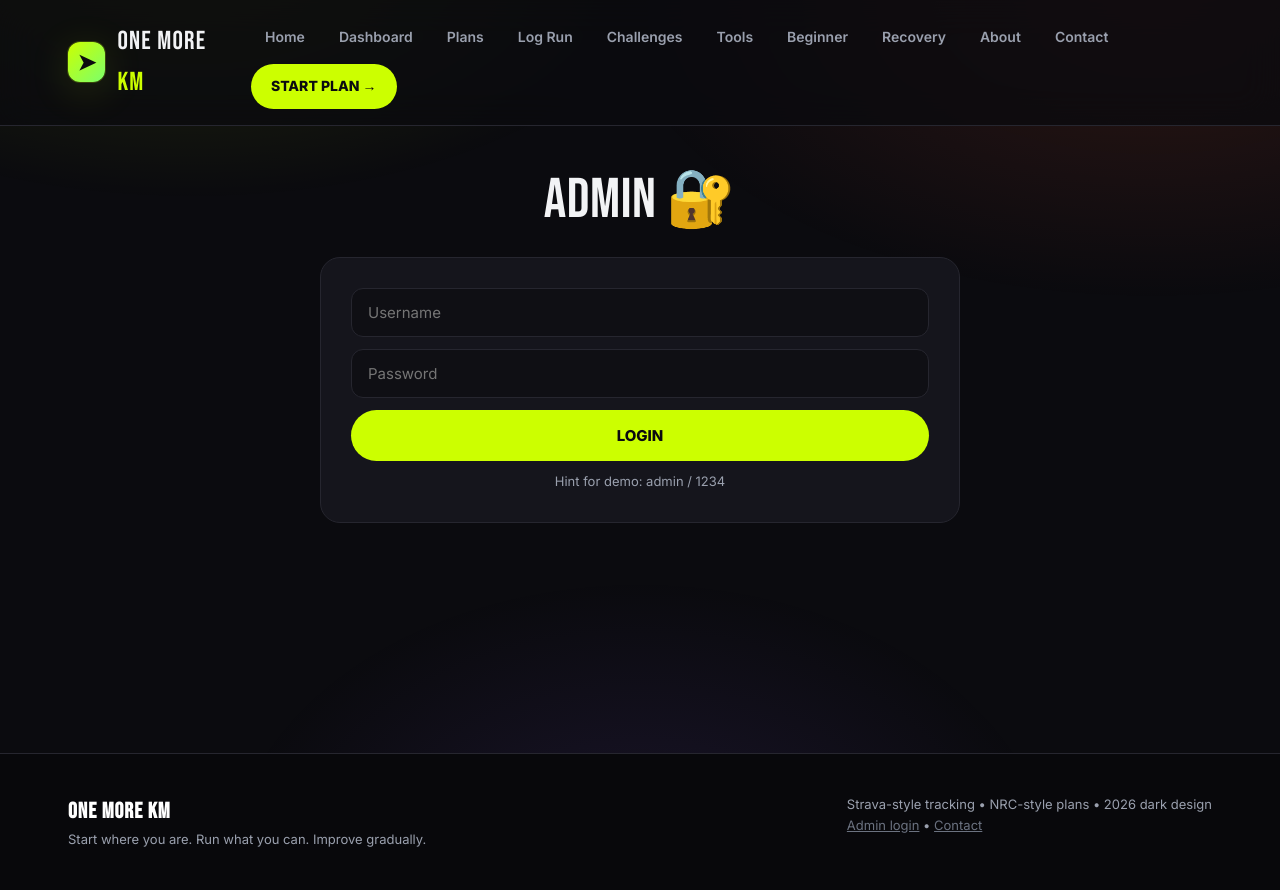
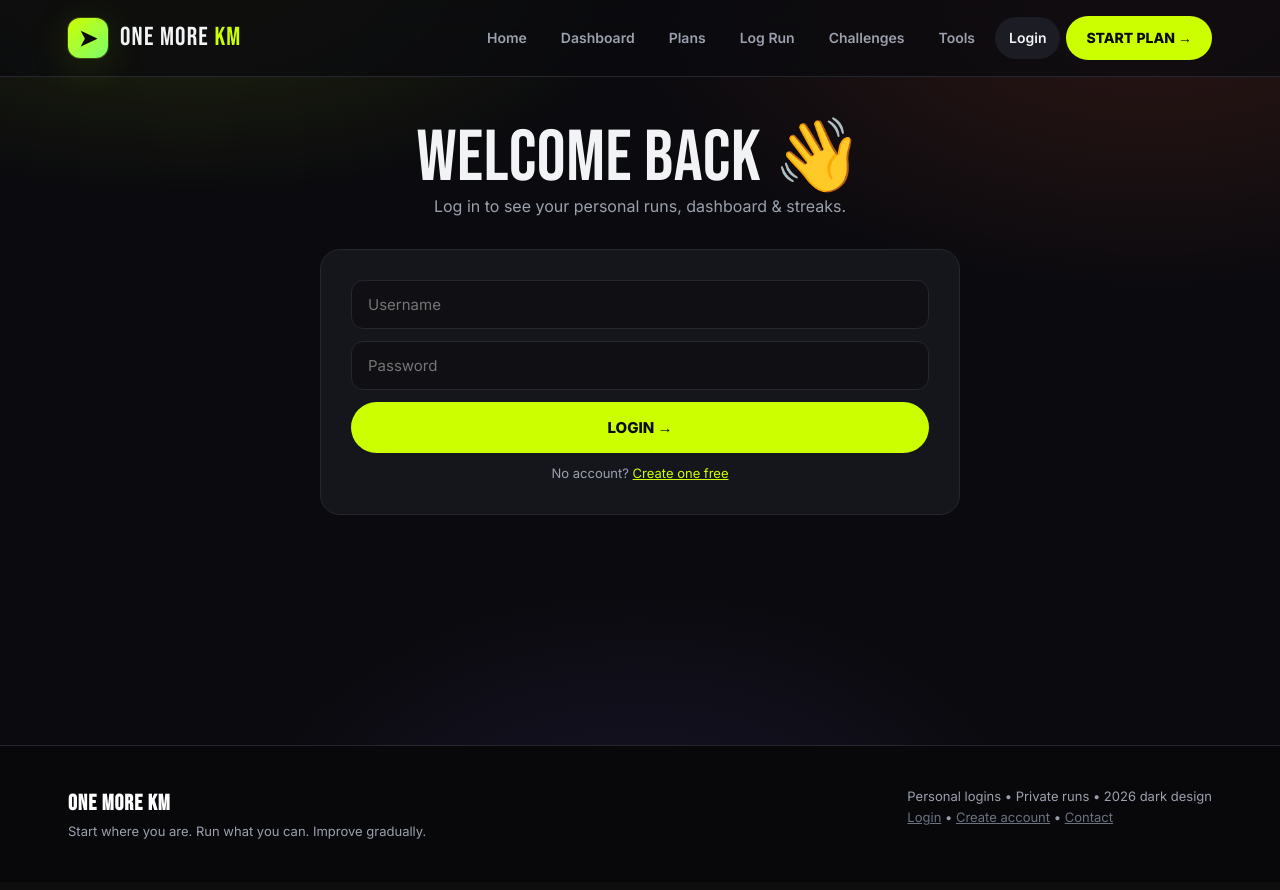
Before and after one commit to sikanda1001-bit/one-more-km, a Flask app: page /login in a window 1280 px wide. After the commit the page ends 839 px from the top, so only its background shows below. Run offline with Flask 3, Linux system fonts and the light colour scheme.

Commit message:
Personal accounts: register/login, private per-user runs

```diff
--- a/app.py
+++ b/app.py
@@ -1,7 +1,9 @@
-from flask import Flask, render_template, request, redirect, session, jsonify
+from flask import Flask, render_template, request, redirect, session, jsonify, g
 import sqlite3
 import os
+import functools
 from datetime import datetime, date, timedelta
+from werkzeug.security import generate_password_hash, check_password_hash
 
 app = Flask(__name__)
 app.secret_key = os.environ.get("SECRET_KEY", "my-secret-key-123")
@@ -41,8 +43,51 @@ def create_database():
             created_at TEXT NOT NULL
         )
     """)
+    connection.execute("""
+        CREATE TABLE IF NOT EXISTS users (
+            id INTEGER PRIMARY KEY AUTOINCREMENT,
+            username TEXT UNIQUE NOT NULL,
+            password_hash TEXT NOT NULL,
+            created_at TEXT NOT NULL
+        )
+    """)
+    # Migration: personal runs — add user_id if missing
+    try:
+        cols = [r[1] for r in connection.execute("PRAGMA table_info(runs)").fetchall()]
+        if "user_id" not in cols:
+            connection.execute("ALTER TABLE runs ADD COLUMN user_id INTEGER REFERENCES users(id)")
+    except Exception as e:
+        print(f"migration skipped: {e}")
     connection.commit()
     connection.close()
+
+
+def current_user():
+    uid = session.get("user_id")
+    if not uid:
+        return None
+    conn = get_db()
+    u = conn.execute("SELECT id, username, created_at FROM users WHERE id=?", (uid,)).fetchone()
+    conn.close()
+    return dict(u) if u else None
+
+
+def login_required(view):
+    @functools.wraps(view)
+    def wrapped(*args, **kwargs):
+        if not session.get("user_id"):
+            return redirect("/login?next=" + request.path)
+        return view(*args, **kwargs)
+    return wrapped
+
+
+def is_admin():
+    if session.get("is_admin"):
+        return True
+    # legacy admin session flag
+    if session.get("logged_in"):
+        return True
+    return False
 
 
 def generate_plan(goal, days):
@@ -180,9 +225,12 @@ def fmt_pace(sec):
     return f"{sec // 60}:{sec % 60:02d}"
 
 
-def get_run_stats():
+def get_run_stats(user_id=None):
     conn = get_db()
-    runs = conn.execute("SELECT * FROM runs ORDER BY date DESC, id DESC").fetchall()
+    if user_id:
+        runs = conn.execute("SELECT * FROM runs WHERE user_id=? ORDER BY date DESC, id DESC", (user_id,)).fetchall()
+    else:
+        runs = conn.execute("SELECT * FROM runs ORDER BY date DESC, id DESC").fetchall()
     conn.close()
     runs = [dict(r) for r in runs]
     total_runs = len(runs)
@@ -233,17 +281,21 @@ CHALLENGES = [
 
 @app.route("/")
 def home():
-    stats = get_run_stats()
-    return render_template("index.html", stats=stats, challenges=CHALLENGES[:3])
+    uid = session.get("user_id")
+    stats = get_run_stats(uid)
+    user = current_user()
+    return render_template("index.html", stats=stats, challenges=CHALLENGES[:3], user=user)
 
 
 @app.route("/dashboard")
+@login_required
 def dashboard():
-    stats = get_run_stats()
-    return render_template("dashboard.html", stats=stats)
+    stats = get_run_stats(session["user_id"])
+    return render_template("dashboard.html", stats=stats, user=current_user())
 
 
 @app.route("/log", methods=["GET", "POST"])
+@login_required
 def log_run():
     if request.method == "POST":
         run_date = request.form.get("date") or date.today().isoformat()
@@ -253,26 +305,31 @@ def log_run():
         notes = request.form.get("notes", "").strip()[:300]
         if distance > 0 and (minutes > 0 or seconds > 0):
             conn = get_db()
-            conn.execute("INSERT INTO runs (date, distance_km, minutes, seconds, notes, created_at) VALUES (?,?,?,?,?,?)",
-                         (run_date, distance, minutes, seconds, notes, datetime.now().isoformat()))
+            conn.execute("INSERT INTO runs (date, distance_km, minutes, seconds, notes, created_at, user_id) VALUES (?,?,?,?,?,?,?)",
+                         (run_date, distance, minutes, seconds, notes, datetime.now().isoformat(), session["user_id"]))
             conn.commit()
             conn.close()
             return redirect("/dashboard")
-    return render_template("log.html", today=date.today().isoformat())
+    return render_template("log.html", today=date.today().isoformat(), user=current_user())
 
 
 @app.route("/delete-run/<int:run_id>")
+@login_required
 def delete_run(run_id):
     conn = get_db()
-    conn.execute("DELETE FROM runs WHERE id=?", (run_id,))
+    if is_admin():
+        conn.execute("DELETE FROM runs WHERE id=?", (run_id,))
+    else:
+        conn.execute("DELETE FROM runs WHERE id=? AND user_id=?", (run_id, session["user_id"]))
     conn.commit()
     conn.close()
     return redirect("/dashboard")
 
 
 @app.route("/api/chart")
+@login_required
 def chart_api():
-    stats = get_run_stats()
+    stats = get_run_stats(session["user_id"])
     return jsonify({"labels": stats["labels"], "data": stats["data"]})
 
 
@@ -320,39 +377,92 @@ def contact():
     return render_template("contact.html", success=False)
 
 
+@app.route("/register", methods=["GET", "POST"])
+def register():
+    if session.get("user_id"):
+        return redirect("/dashboard")
+    error = None
+    if request.method == "POST":
+        username = request.form.get("username", "").strip()
+        password = request.form.get("password", "")
+        if len(username) < 3 or len(username) > 30:
+            error = "Username must be 3-30 characters."
+        elif len(password) < 4:
+            error = "Password must be at least 4 characters."
+        else:
+            try:
+                conn = get_db()
+                conn.execute("INSERT INTO users (username, password_hash, created_at) VALUES (?,?,?)",
+                             (username, generate_password_hash(password), datetime.now().isoformat()))
+                conn.commit()
+                u = conn.execute("SELECT id FROM users WHERE username=?", (username,)).fetchone()
+                conn.close()
+                session.clear()
+                session["user_id"] = u["id"]
+                session["username"] = username
+                return redirect("/dashboard")
+            except sqlite3.IntegrityError:
+                error = "That username is taken — try another."
+    return render_template("register.html", error=error)
+
+
 @app.route("/login", methods=["GET", "POST"])
 def login():
+    if session.get("user_id"):
+        return redirect("/dashboard")
+    error = None
     if request.method == "POST":
-        username = request.form["username"]
-        password = request.form["password"]
+        username = request.form.get("username", "").strip()
+        password = request.form.get("password", "")
+        conn = get_db()
+        u = conn.execute("SELECT * FROM users WHERE username=?", (username,)).fetchone()
+        conn.close()
+        if u and check_password_hash(u["password_hash"], password):
+            session.clear()
+            session["user_id"] = u["id"]
+            session["username"] = u["username"]
+            if username == "admin":
+                session["is_admin"] = True
+            nxt = request.args.get("next") or "/dashboard"
+            return redirect(nxt)
+        # legacy admin fallback (before personal accounts existed)
         if username == "admin" and password == "1234":
+            session.clear()
             session["logged_in"] = True
+            session["is_admin"] = True
             return redirect("/admin")
-        return render_template("login.html", error="Incorrect username or password.")
-    return render_template("login.html")
+        error = "Incorrect username or password."
+    return render_template("login.html", error=error)
 
 
 @app.route("/admin")
 def admin():
-    if not session.get("logged_in"):
+    if not is_admin():
         return redirect("/login")
     connection = sqlite3.connect(DB_PATH)
     connection.row_factory = sqlite3.Row
     messages = connection.execute("SELECT id, name, email, message FROM messages").fetchall()
-    runs = connection.execute("SELECT * FROM runs ORDER BY date DESC").fetchall()
+    try:
+        runs = connection.execute("SELECT runs.*, users.username FROM runs LEFT JOIN users ON runs.user_id=users.id ORDER BY date DESC").fetchall()
+    except Exception:
+        runs = connection.execute("SELECT * FROM runs ORDER BY date DESC").fetchall()
+    try:
+        users = connection.execute("SELECT id, username, created_at FROM users ORDER BY id").fetchall()
+    except Exception:
+        users = []
     connection.close()
-    return render_template("admin.html", messages=messages, runs=runs)
+    return render_template("admin.html", messages=messages, runs=runs, users=users)
 
 
 @app.route("/logout")
 def logout():
-    session.pop("logged_in", None)
-    return redirect("/login")
+    session.clear()
+    return redirect("/")
 
 
 @app.route("/delete/<int:id>")
 def delete_message(id):
-    if not session.get("logged_in"):
+    if not is_admin():
         return redirect("/login")
     connection = sqlite3.connect(DB_PATH)
     connection.execute("DELETE FROM messages WHERE id = ?", (id,))
--- a/templates/base.html
+++ b/templates/base.html
@@ -22,11 +22,13 @@
       <a href="/log" class="{% if request.path=='/log' %}active{% endif %}">Log Run</a>
       <a href="/challenges" class="{% if request.path=='/challenges' %}active{% endif %}">Challenges</a>
       <a href="/tools" class="{% if request.path=='/tools' %}active{% endif %}">Tools</a>
-      <a href="/beginner" class="{% if request.path=='/beginner' %}active{% endif %}">Beginner</a>
-      <a href="/guidance" class="{% if request.path=='/guidance' %}active{% endif %}">Recovery</a>
-      <a href="/about" class="{% if request.path=='/about' %}active{% endif %}">About</a>
-      <a href="/contact" class="{% if request.path=='/contact' %}active{% endif %}">Contact</a>
-      <a href="/program" class="nav-cta">START PLAN →</a>
+      {% if session.get('user_id') %}
+        <span style="color:var(--lime);font-weight:800;font-size:14px;padding:10px 6px">👤 {{ session.get('username') }}</span>
+        <a href="/logout">Logout</a>
+      {% else %}
+        <a href="/login" class="{% if request.path=='/login' %}active{% endif %}">Login</a>
+        <a href="/program" class="nav-cta">START PLAN →</a>
+      {% endif %}
     </nav>
   </div>
 </header>
@@ -40,13 +42,18 @@
   <a href="/dashboard" class="{% if request.path=='/dashboard' %}active{% endif %}"><span>📊</span>Stats</a>
   <a href="/log" class="{% if request.path=='/log' %}active{% endif %}"><span>➕</span>Log</a>
   <a href="/program" class="{% if request.path=='/program' %}active{% endif %}"><span>🗓️</span>Plan</a>
-  <a href="/challenges" class="{% if request.path=='/challenges' %}active{% endif %}"><span>🏆</span>Race</a>
+  {% if session.get('user_id') %}
+  <a href="/logout"><span>🚪</span>Out</a>
+  {% else %}
+  <a href="/login" class="{% if request.path=='/login' %}active{% endif %}"><span>👤</span>Login</a>
+  {% endif %}
 </nav>
 
 <footer>
   <div class="foot-inner">
     <div><b style="font-family:'Bebas Neue';font-size:22px;letter-spacing:1px;color:#fff">ONE MORE KM</b><br>Start where you are. Run what you can. Improve gradually.</div>
-    <div>Strava-style tracking • NRC-style plans • 2026 dark design<br><a href="/login" style="color:#6B7280">Admin login</a> • <a href="/contact" style="color:#6B7280">Contact</a></div>
+    <div>Personal logins • Private runs • 2026 dark design<br>
+    {% if session.get('user_id') %}<a href="/logout" style="color:#6B7280">Logout ({{ session.get('username') }})</a>{% else %}<a href="/login" style="color:#6B7280">Login</a> • <a href="/register" style="color:#6B7280">Create account</a>{% endif %} • <a href="/contact" style="color:#6B7280">Contact</a></div>
   </div>
 </footer>
 <script>
--- a/templates/dashboard.html
+++ b/templates/dashboard.html
@@ -1,9 +1,9 @@
 {% extends "base.html" %}
 {% block title %}Dashboard - One More KM{% endblock %}
 {% block content %}
-<div class="eyebrow"><span class="pulse-dot"></span> Your Strava-style hub</div>
-<h1 style="font-size:clamp(56px,7vw,92px)">DASHBOARD <span class="accent">📊</span></h1>
-<p style="color:var(--muted);margin-bottom:10px">Every run you log powers totals, streaks, chart & badges.</p>
+<div class="eyebrow"><span class="pulse-dot"></span> Your private hub • 👤 {{ session.get('username') }}</div>
+<h1 style="font-size:clamp(56px,7vw,92px)">MY RUNS <span class="accent">📊</span></h1>
+<p style="color:var(--muted);margin-bottom:10px">Only you can see these — every run you log powers your totals, streaks, chart & badges.</p>
 
 <div class="dash-stats">
   <div class="dstat lime"><span>Total distance</span><b>{{ stats.total_km }} km</b></div>
--- a/templates/login.html
+++ b/templates/login.html
@@ -1,14 +1,15 @@
 {% extends "base.html" %}
-{% block title %}Admin Login{% endblock %}
+{% block title %}Login - One More KM{% endblock %}
 {% block content %}
 <main class="narrow" style="padding:0;text-align:center">
-<h1 style="font-size:56px">ADMIN 🔐</h1>
+<h1 style="font-size:clamp(48px,6vw,72px)">WELCOME BACK 👋</h1>
+<p style="color:var(--muted)">Log in to see your personal runs, dashboard & streaks.</p>
 {% if error %}<p class="error-message">{{ error }}</p>{% endif %}
 <form method="POST" action="/login" class="plan-form">
   <input type="text" name="username" placeholder="Username" required>
   <input type="password" name="password" placeholder="Password" required>
-  <button type="submit">LOGIN</button>
-  <p class="days-caption" style="text-align:center">Hint for demo: admin / 1234</p>
+  <button type="submit">LOGIN →</button>
+  <p class="days-caption" style="text-align:center">No account? <a href="/register" style="color:var(--lime)">Create one free</a></p>
 </form>
 </main>
 {% endblock %}
```
Also changed, not shown: templates/admin.html (+6 -4 lines), templates/index.html (+13 -5 lines), templates/register.html (added, +15 -0 lines).
